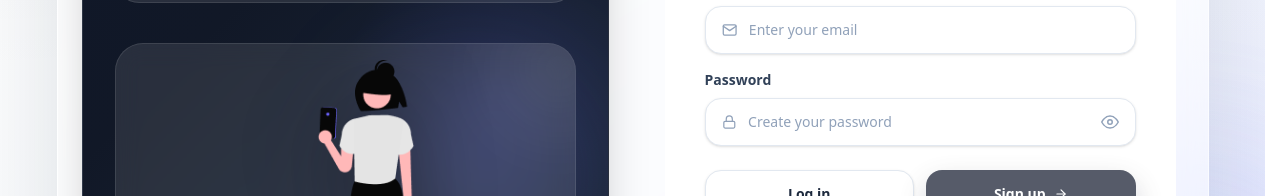
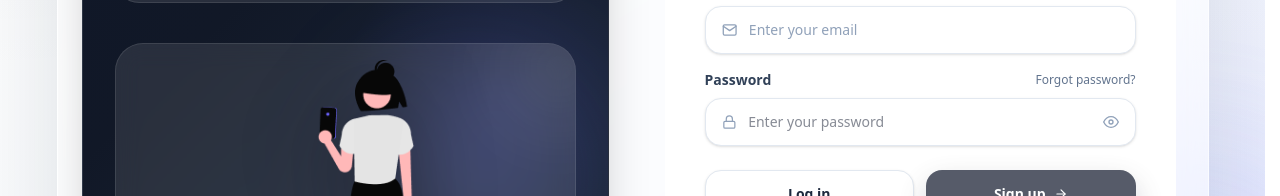
Before and after one commit to Yashraj39/salon-frontend-vercel, a React app: page /register in a window 1280 px wide. Shown: the part 445-641 px from the top of the page. Built offline with nearby package versions, Linux system fonts and the light colour scheme; the HTML template or start-up script is replaced by a standard one.

Commit message:
login/register page updated

```diff
--- a/src/pages/AuthPage.jsx
+++ b/src/pages/AuthPage.jsx
@@ -321,35 +321,35 @@ export default function AuthPage({ defaultMode = 'login' }) {
                                             </div>
 
                                             <div>
-                                                <label className='mb-2 block text-sm font-semibold text-slate-700'>
-                                                    Password
-                                                </label>
-                                                <div className='group flex h-12 items-center rounded-2xl border border-slate-200 bg-white px-4 shadow-sm transition-all duration-300 hover:border-slate-300 focus-within:border-slate-900 focus-within:shadow-[0_0_0_4px_rgba(15,23,42,0.06)]'>
-                                                    <FiLock className='text-slate-400 transition-colors duration-300 group-focus-within:text-slate-900' />
+                                                <div className='mb-2 flex items-center justify-between'>
+                                                    <label className='block text-sm font-semibold text-slate-700'>
+                                                        Password
+                                                    </label>
+
+                                                    <button
+                                                        type='button'
+                                                        onClick={() => navigate('/forgot-password')}
+                                                        className='text-xs font-medium text-slate-500 underline-offset-4 transition hover:text-slate-900 hover:underline'
+                                                    >
+                                                        Forgot password?
+                                                    </button>
+                                                </div>
+
+                                                <div className='group flex h-12 items-center rounded-2xl border border-slate-200 bg-white px-4 shadow-sm'>
+                                                    <FiLock className='text-slate-400' />
                                                     <input
-                                                        type={showRegisterPassword ? 'text' : 'password'}
-                                                        placeholder='Create your password'
-                                                        className='h-full w-full bg-transparent px-3 text-sm text-slate-900 outline-none placeholder:text-slate-400'
-                                                        value={registerPassword}
-                                                        onChange={(e) =>
-                                                            setRegisterPassword(e.target.value)
-                                                        }
-                                                        onKeyDown={(e) =>
-                                                            e.key === 'Enter' && handleRegister()
-                                                        }
+                                                        type={showLoginPassword ? 'text' : 'password'}
+                                                        placeholder='Enter your password'
+                                                        className='h-full w-full bg-transparent px-3 text-sm text-slate-900 outline-none'
+                                                        value={loginPassword}
+                                                        onChange={(e) => setLoginPassword(e.target.value)}
                                                     />
                                                     <button
                                                         type='button'
-                                                        onClick={() =>
-                                                            setShowRegisterPassword((prev) => !prev)
-                                                        }
-                                                        className='text-slate-400 transition hover:text-slate-800'
+                                                        onClick={() => setShowLoginPassword((prev) => !prev)}
+                                                        className='text-slate-400'
                                                     >
-                                                        {showRegisterPassword ? (
-                                                            <FiEyeOff size={18} />
-                                                        ) : (
-                                                            <FiEye size={18} />
-                                                        )}
+                                                        {showLoginPassword ? <FiEyeOff /> : <FiEye />}
                                                     </button>
                                                 </div>
                                             </div>
@@ -513,9 +513,20 @@ export default function AuthPage({ defaultMode = 'login' }) {
                                         </div>
 
                                         <div>
-                                            <label className='mb-2 block text-sm font-semibold text-slate-700'>
-                                                Password
-                                            </label>
+                                            <div className='mb-2 flex items-center justify-between gap-3'>
+                                                <label className='block text-sm font-semibold text-slate-700'>
+                                                    Password
+                                                </label>
+
+                                                <button
+                                                    type='button'
+                                                    onClick={() => navigate('/forgot-password')}
+                                                    className='shrink-0 text-xs font-medium text-slate-500 underline-offset-4 transition hover:text-slate-900 hover:underline'
+                                                >
+                                                    Forgot password?
+                                                </button>
+                                            </div>
+
                                             <div className='group flex h-12 items-center rounded-2xl border border-slate-200 bg-white px-4 shadow-sm'>
                                                 <FiLock className='text-slate-400' />
                                                 <input
```
